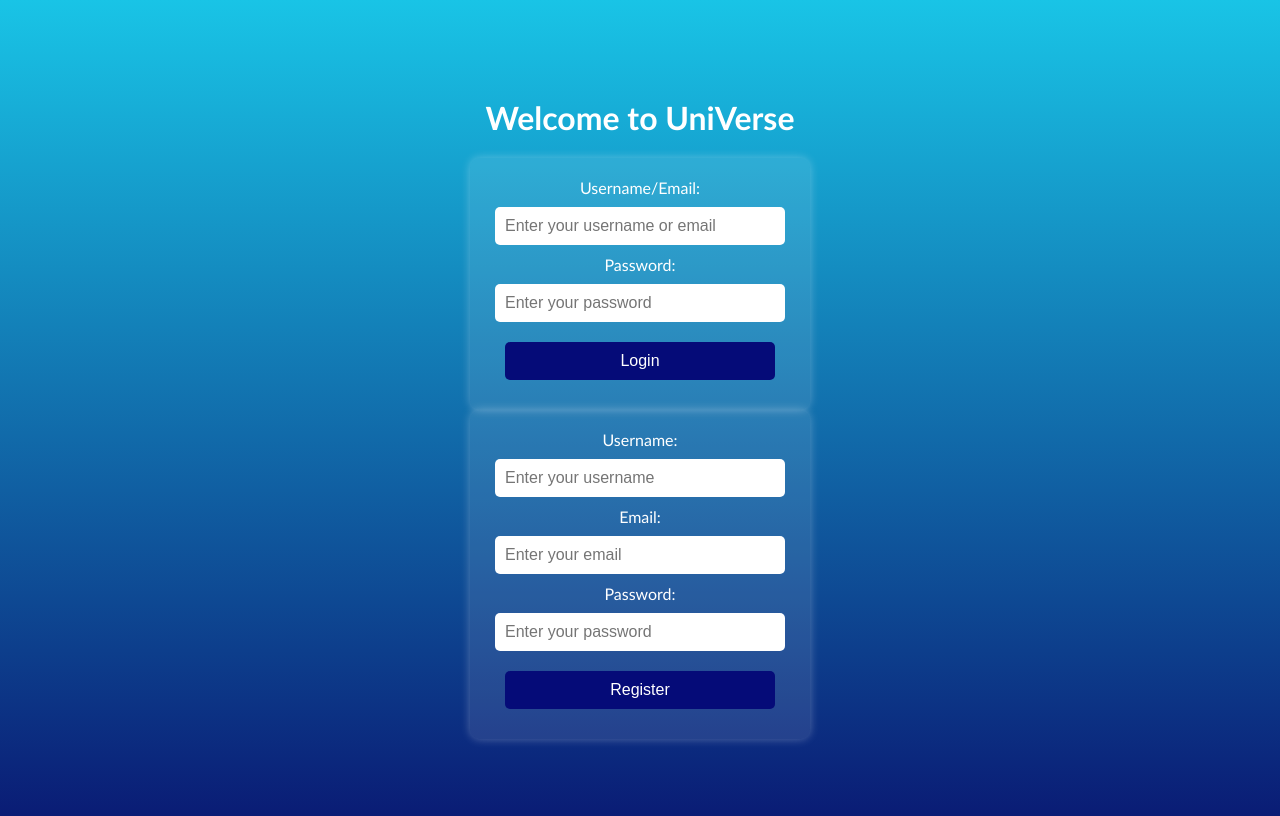
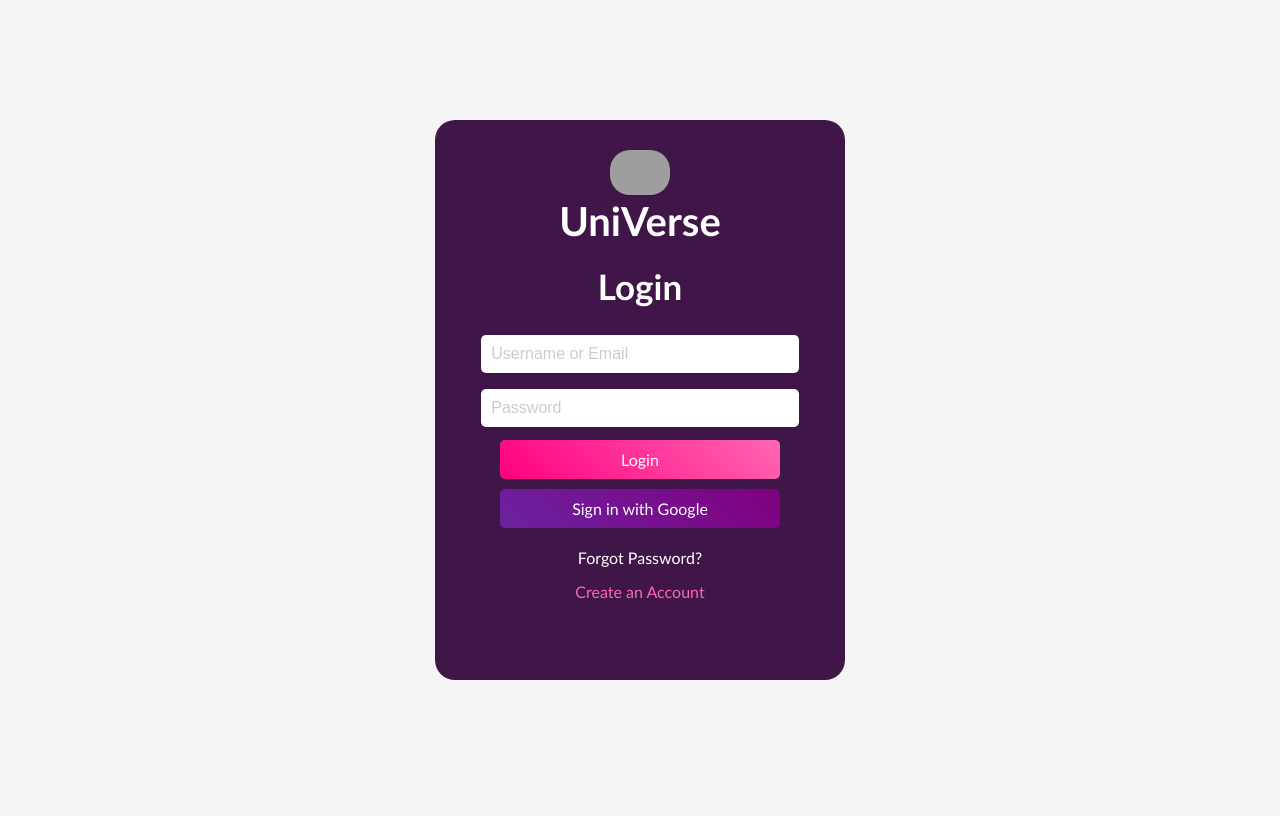
Before and after one commit to kanigai2005/UniVerse, a FastAPI app: page / in a window 1280 px wide. After the commit the page ends 680 px from the top, so only its background shows below. Run offline with FastAPI, Linux system fonts and the light colour scheme; grey boxes are pictures that could not be loaded.

Commit message:
Resolve conflicts and apply stashed changes

```diff
--- a/backend/main.py
+++ b/backend/main.py
@@ -83,16 +83,25 @@ async def login(
     password: Annotated[str, Form()],
     db: Session = Depends(get_db)
 ):
+    # Check if the user exists in the database
     user = db.query(User).filter((User.username == username) | (User.email == username)).first()
     if not user or not pwd_context.verify(password, user.hashed_password):
+        # Redirect back to the login page with an error message
         params = {"error": "Invalid username or password"}
         return RedirectResponse(url=f"/?{urlencode(params)}", status_code=302)
 
+    # Redirect to the home page on successful login
     return RedirectResponse(url="/home", status_code=302)
 
 @app.get("/home", response_class=HTMLResponse)
 async def home(request: Request):
+    # Render the home page
     return templates.TemplateResponse("home.html", {"request": request})
+
+@app.get("/register", response_class=HTMLResponse)
+async def register_page(request: Request):
+    # Render the registration page
+    return templates.TemplateResponse("register.html", {"request": request})
 
 @app.post("/register", response_class=HTMLResponse)
 async def register(
--- a/backend/templates/login.html
+++ b/backend/templates/login.html
@@ -5,69 +5,133 @@
     <meta name="viewport" content="width=device-width, initial-scale=1.0">
     <title>UniVerse - Login</title>
     <style>
-        /* Add your existing styles here */
         body {
+            margin: 0;
+            padding: 0;
             font-family: "Trebuchet MS", sans-serif;
-            color: white;
-            background: linear-gradient(180deg, rgb(25, 196, 230), rgb(10, 28, 117));
+            background-color: whitesmoke;
+            display: flex;
+            justify-content: center;
+            align-items: center;
+            height: 100vh;
+        }
+
+        .login-container {
+            height: 500px;
+            background: #3f1647;
+            padding: 30px;
+            border-radius: 20px;
+            text-align: center;
+            width: 350px;
             display: flex;
             flex-direction: column;
-            align-items: center;
-            justify-content: center;
-            height: 100vh;
+            justify-content: flex-start;
         }
-        form {
-            background: rgba(255, 255, 255, 0.1);
-            padding: 20px;
-            border-radius: 10px;
-            box-shadow: 0 0 10px rgba(255, 255, 255, 0.3);
-            width: 300px;
-            text-align: center;
+
+        .logo {
+            width: 60px;
+            border-radius: 20px;
+            margin-bottom: 2px;
         }
-        input {
-            width: 90%;
+        h1 {
+            margin-bottom: 20px;
+            font-size: 40px;
+            margin-top: 0;
+            color: white;
+        }
+        h2 {
+            margin-bottom: 20px;
+            font-size: 35px;
+            margin-top: 0;
+            color: white;
+        }
+
+        .input-field {
+            width: 85%;
             padding: 10px;
-            margin: 10px 0;
+            margin: 8px 0;
             border: none;
             border-radius: 5px;
             font-size: 16px;
         }
-        input[type="submit"] {
-            background: #050b78;
+
+        .button-container {
+            margin-top: auto;
+        }
+
+        .login-btn, .google-btn {
+            width: 80%;
+            padding: 10px;
+            border: none;
+            border-radius: 5px;
+            font-size: 16px;
+            font-family: "Trebuchet MS", sans-serif;
+            cursor: pointer;
+            margin: 5px 0;
+        }
+
+        .login-btn {
+            background: linear-gradient(45deg, #ff0080, #ff66b2);
             color: white;
-            cursor: pointer;
         }
-        input[type="submit"]:hover {
-            background: #7445db;
+
+        .google-btn {
+            background: linear-gradient(45deg, #6b229f, #800080);
+            color: white;
         }
-        p {
-            color: red;
+
+        .link {
+            display: block;
+            margin-top: 15px;
+            color: #ff66b2;
+            text-decoration: none;
+            font-size: 16px;
+        }
+
+        .link:hover {
+            text-decoration: none;
+        }
+        .Forgot {
+            display: block;
+            margin-top: 15px;
+            color: #ffffff;
+            text-decoration: none;
+            font-size: 16px;
+        }
+        .Forgot:hover {
+            text-decoration: none;
+        }
+        ::placeholder {
+            font-size: 16px;
+            color: #ccc;
+        }
+
+        .login-container > * {
+            margin-left: auto;
+            margin-right: auto;
         }
     </style>
 </head>
 <body>
-    <h1>Welcome to UniVerse</h1>
-    {% if error %}
-        <p>{{ error }}</p>
-    {% endif %}
-    <!-- Login Form -->
-    <form method="post" action="/login">
-        <label for="username">Username/Email:</label><br>
-        <input type="text" id="username" name="username" placeholder="Enter your username or email" required><br>
-        <label for="password">Password:</label><br>
-        <input type="password" id="password" name="password" placeholder="Enter your password" required><br>
-        <input type="submit" value="Login">
-    </form>
-
-    <!-- Registration Form -->
-    <form method="post" action="/register">
-        <label for="reg-username">Username:</label><br>
-        <input type="text" id="reg-username" name="username" placeholder="Enter your username" required><br>
-        <label for="reg-email">Email:</label><br>
-        <input type="email" id="reg-email" name="email" placeholder="Enter your email" required><br>
-        <label for="reg-password">Password:</label><br>
-        <input type="password" id="reg-password" name="password" placeholder="Enter your password" required><br>
-        <input type="submit" value="Register">
-    </form>
+    <div class="login-container">
+        <img src="https://i.pinimg.com/736x/e6/09/14/e609140846332f50c5593fb3b46e5b8b.jpg" alt="UniVerse Logo" class="logo">
+        <h1>UniVerse</h1>
+        <h2>Login</h2>
+        <!-- Display error message if present -->
+        {% if error %}
+            <p style="color: red;">{{ error }}</p>
+        {% endif %}
+        <!-- Login Form -->
+        <form method="post" action="/login">
+            <input type="text" name="username" class="input-field" placeholder="Username or Email" required>
+            <input type="password" name="password" class="input-field" placeholder="Password" required>
+            <div class="button-container">
+                <button type="submit" class="login-btn">Login</button>
+                <button type="button" class="google-btn">Sign in with Google</button>
+            </div>
+        </form>
+        <a href="#" class="Forgot">Forgot Password?</a>
+        <a href="/register" class="link">Create an Account</a>
+    </div>
 </body>
 </html>
```
Also changed, not shown: backend/templates/register.html (added, +107 -0 lines), backend/universe.db.
